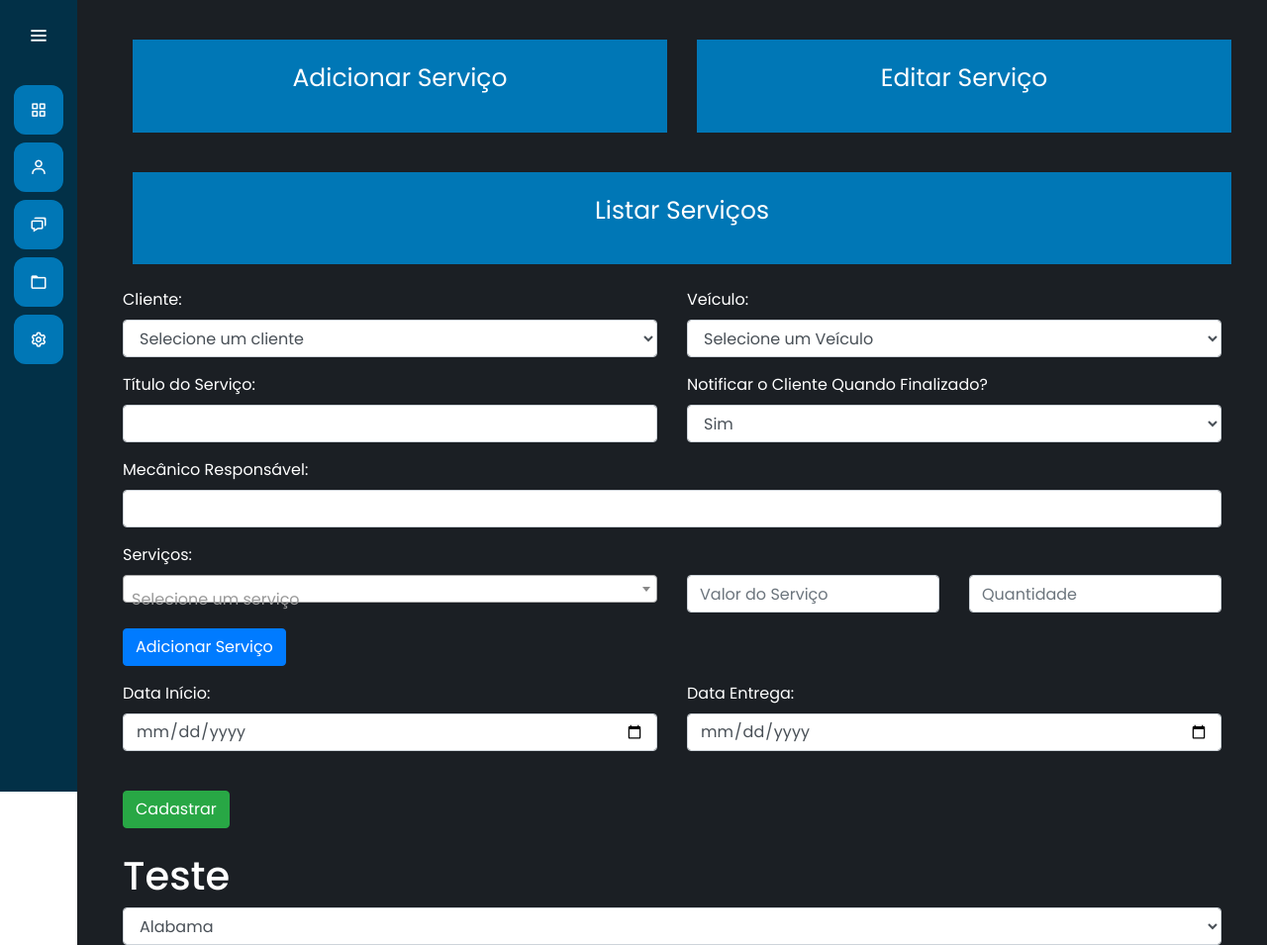
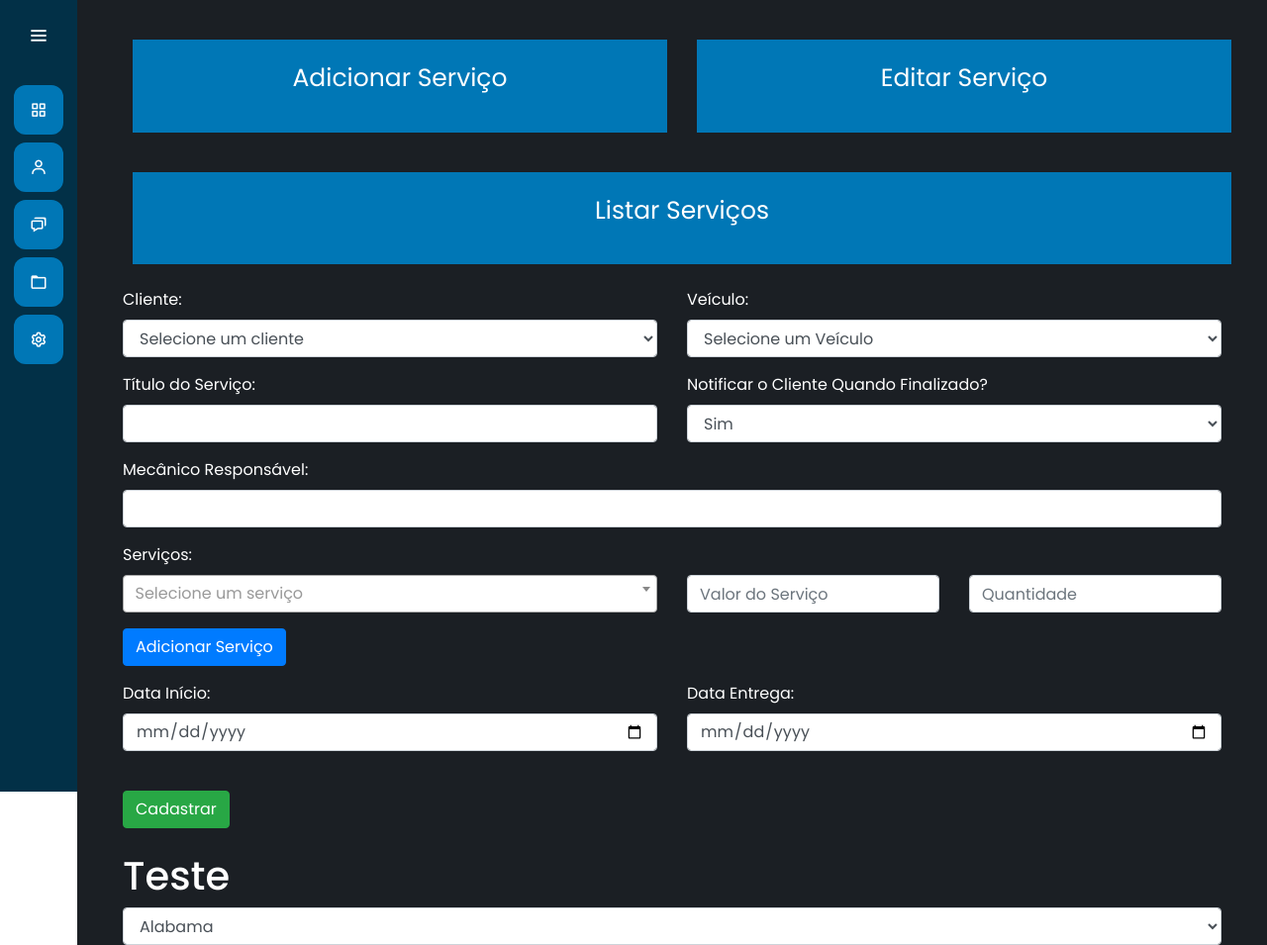
Before and after one commit to strvictor/AutoSync, a Django app: page /servicos/novo_servico/ in a window 1280 px wide. Shown: the whole page at 99% size. Run offline with Django 5.2, Linux system fonts and the light colour scheme; the visitor is signed in with stand-in values (Sample User, id 1); data that the repository does not hold is empty; parts of the project's set-up code (start-up, migrations or seed data) failed here and were passed over; some libraries are stand-ins or nearby versions.

Commit message:
fix: :bug: Corrigido o bug que ao duplicar o select2 nos serviços, o elemento duplicado não pegava o estilo correto

```diff
--- a/home/templates/home.html
+++ b/home/templates/home.html
@@ -69,7 +69,7 @@ Dashboard | AutoSync
     <br>
     <div class="graficos">
         <div class="rosca">
-            <p>Com esse dashboard você conseguirá facilmente visualizar o andamento por status de seus serviços</p>
+            {% comment %} <p>Com esse dashboard você conseguirá facilmente visualizar o andamento por status de seus serviços</p> {% endcomment %}
             <canvas id="servicesChart"></canvas>
         </div>
 
--- a/servicos/signals.py
+++ b/servicos/signals.py
@@ -2,11 +2,13 @@ from django.db.models.signals import post_save
 from django.dispatch import receiver
 from .models import Servicos
 from .commands import EnviaEmail
+from time import sleep
 
 @receiver(post_save, sender=Servicos)
 def teste(sender, instance, created, **kwargs):
 
     if created:
         print(f"Objeto criado: {instance}")
+        sleep(10)
         envia_email = EnviaEmail()
         envia_email.trata_emails(instance.id)  # Usa o ID da instância criada
--- a/templates/static/servicos/css/novo_servico.css
+++ b/templates/static/servicos/css/novo_servico.css
@@ -23,23 +23,14 @@ a {
 }
 
 .text-card{
-
     font-size: 25px;
     text-decoration: none;
     text-decoration-line: none;
 }
 
+
 .select2-container .select2-selection--single {
-    display: flex;
-    align-items: center; /* Centraliza o texto verticalmente */
+    padding-top: 3.5px;
+    padding-left: 3.5px;
+    height: 37.5px !important;
 }
-
-/* Ajusta o padding interno */
-.select2-container--default .select2-selection--single .select2-selection__rendered {
-    padding: 10px; /* Aumente o padding conforme necessário */
-}
-
-/* Ajuste do ícone de dropdown */
-.select2-container--default .select2-selection--single .select2-selection__arrow {
-    height: 500px; /* Deve ser igual à altura do select */
-}
--- a/templates/static/servicos/js/novo_servico.js
+++ b/templates/static/servicos/js/novo_servico.js
@@ -30,9 +30,45 @@ document.addEventListener("DOMContentLoaded", function () {
 
 $(document).ready(function () {
     $('#add-categoria').on('click', function () {
-        // Duplica o primeiro campo existente no container
+        // Duplica o primeiro elemento com a classe 'categoria-row'
         const newField = $('.categoria-row:first').clone();
+
+        // Remove IDs duplicados e cria novos IDs únicos
+        newField.find('[id]').each(function () {
+            const originalId = $(this).attr('id');
+            const newId = originalId + '_' + ($('.categoria-row').length + 1);
+            $(this).attr('id', newId);
+        });
+
+        // Limpa os valores dos campos clonados
+        newField.find('input, select').val('');
+
+        // Remove a instância existente do Select2 no campo clonado
+        newField.find('.select2').remove();
+
+        // Adiciona o novo campo ao container
         $('#categorias-container').append(newField);
+
+        // Inicializa o Select2 no novo campo
+        const selectElement = newField.find('select');
+        selectElement.select2({
+            placeholder: 'Selecione um serviço',
+            allowClear: true,
+            minimumResultsForSearch: 4,
+            maximumInputLength: 20,
+        });
+
+        // Garante que o Select2 tenha a largura correta
+        selectElement.next('.select2-container').css('width', '100%');
+    });
+
+    // Inicializa o Select2 para os campos já existentes na página
+    $('.categoria-row select').select2({
+        placeholder: 'Selecione um serviço',
+        allowClear: true,
+        minimumResultsForSearch: 4,
+        maximumInputLength: 20,
+        width: 'resolve', // Ajusta a largura com base no elemento pai
     });
 });
 
```
